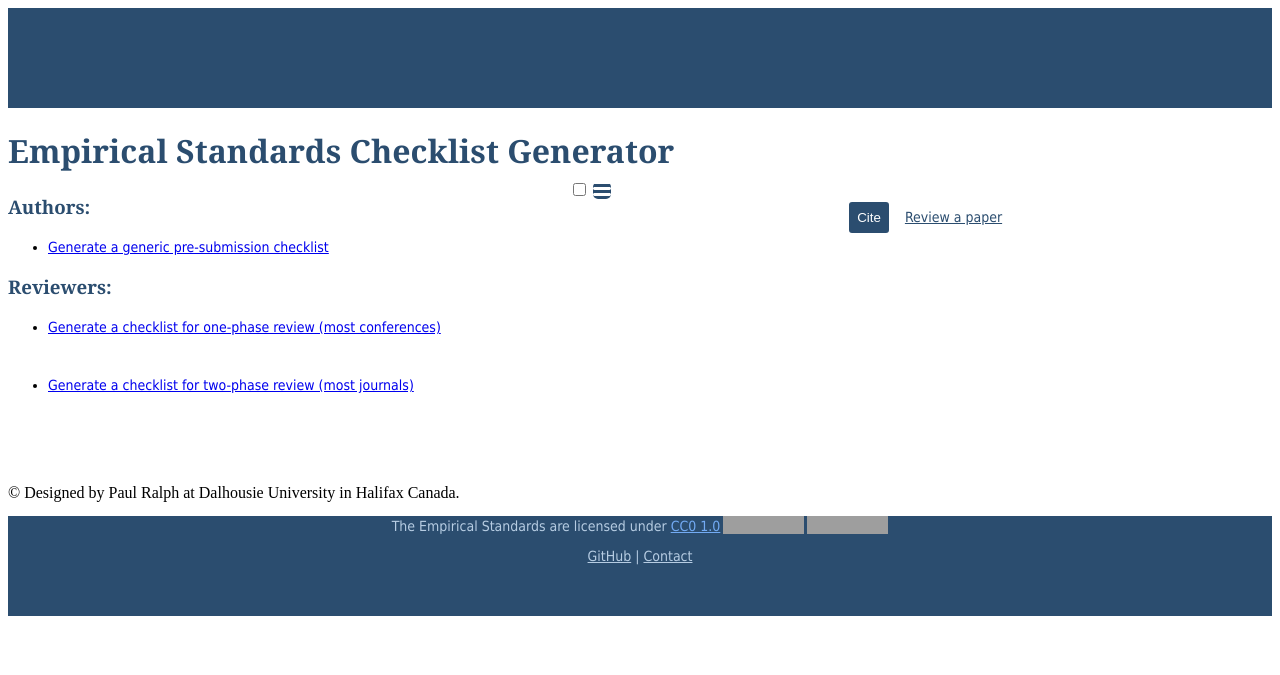
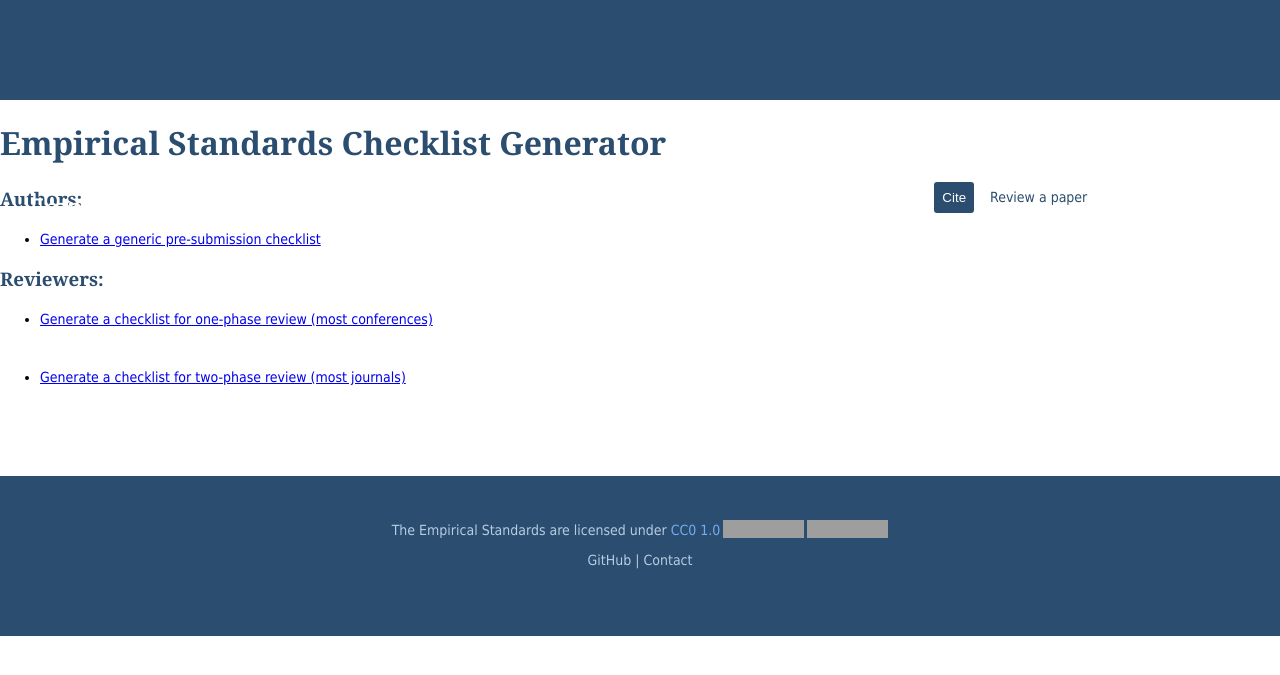
Before and after one commit to eschltz/standardstest, a Jekyll site: the page built from tab_02_tools.md, in a window 1280 px wide. Shown: the top 675 px of the page. Built offline with Jekyll 4.4.1, drawn with Linux system fonts in a browser that asks for light colours; a script that is not in the unit is left out; grey boxes are pictures that could not be loaded.

Commit message:
Header + footer styling

```diff
--- a/_includes/header.html
+++ b/_includes/header.html
@@ -3,7 +3,7 @@
 		<a class="site-title" rel="author" href="/standardstest/">Empirical Standards</a>
 		<nav class="site-nav">
 			<input type="checkbox" id="nav-trigger" class="nav-trigger">
-			<label for="nav-trigger" style="background-color: #2b4d6f; border-radius: 5px;">
+			<label class="nav-trigger-label" for="nav-trigger"">
 				<span class="menu-icon">
 					<svg viewBox="0 0 18 15" width="18px" height="15px" style="">
 						<path d="M18,1.484c0,0.82-0.665,1.484-1.484,1.484H1.484C0.665,2.969,0,2.304,0,1.484l0,0C0,0.665,0.665,0,1.484,0 h15.032C17.335,0,18,0.665,18,1.484L18,1.484z M18,7.516C18,8.335,17.335,9,16.516,9H1.484C0.665,9,0,8.335,0,7.516l0,0 c0-0.82,0.665-1.484,1.484-1.484h15.032C17.335,6.031,18,6.696,18,7.516L18,7.516z M18,13.516C18,14.335,17.335,15,16.516,15H1.484 C0.665,15,0,14.335,0,13.516l0,0c0-0.82,0.665-1.483,1.484-1.483h15.032C17.335,12.031,18,12.695,18,13.516L18,13.516z" fill="white"></path>
@@ -11,7 +11,6 @@
 				</span>
 			</label>
 			<div class="trigger">
-
 				<a class="page-link" href="https://eschltz.github.io/standardstest/about/">About</a>
 				<a class="page-link" href="https://eschltz.github.io/standardstest/docs/standards">Standards</a>
 				<a class="page-link" href="https://eschltz.github.io/standardstest/docs/supplements">Supplements</a>
--- a/_layouts/default.html
+++ b/_layouts/default.html
@@ -23,6 +23,5 @@
 
 		{%- include footer.html -%}
 
-		<script src="{{ "/assets/js/scale.fix.js" | relative_url }}"></script>
 	</body>
 </html>
--- a/assets/css/style.scss
+++ b/assets/css/style.scss
@@ -1,5 +1,84 @@
 ---
 ---
+
+body {
+	margin: 0;
+}
+
+h1, h2, h3 {
+	font-family: "Georgia";
+	color: #2b4d6f;
+}
+
+p, li, .tab a, a {
+	font-size: 14px;
+	font-family: "Tahoma";
+	text-decoration: none;
+}
+
+summary {
+	font-size:1.5em;
+	font-family: "Georgia";
+	color: #2b4d6f;
+}
+
+details {
+	margin-bottom: 20px;
+	text-indent: -24px;
+	margin-left: 24px;
+}
+
+details p {
+	margin-top: 20px;
+	margin-bottom: 20px;
+	text-indent: 0px;
+}
+
+main .wrapper a {
+	color: #2b4d6f;
+}
+
+strong {
+	margin-right: 20px;
+}
+
+.contributers p {
+	display: flex;
+}
+
+.contributers strong {
+	flex: 0 0 20%;
+}
+
+.contributers span {
+	flex: 0 0 35%;
+}
+
+form ul {
+	margin-top: 20px;
+}
+
+form ul ul {
+	margin-top: 10px;
+}
+
+form ul ul li {
+	margin-bottom: 5px;
+}
+
+fieldset {
+	margin-bottom: 30px;
+	border: 2px solid #2b4d6f;
+	padding-left: 20px;
+	padding-right: 20px;
+}
+
+legend {
+	font-family: "Georgia";
+	color: #2b4d6f;
+	padding-left: 5px;
+	padding-right: 5px;
+}
 
 .site-header {
 	background-color: #2b4d6f;
@@ -19,12 +98,70 @@
 	font-family: "Segoe UI";
 	color: white;
 	margin-left: 30px;
+	font-size: 26px;
+	font-weight: 300;
+	line-height: 54px;
+	letter-spacing: -1px;
+	margin-bottom: 0;
+	float: left;
 }
 
 .site-nav {
 	color: white;
 	float: right;
 	margin-right: 50px;
+}
+
+.nav-trigger, .site-nav .menu-icon {
+	display: none;
+}
+
+@media screen and (max-width: 600px) {
+	.site-nav {
+		position: absolute;
+		top: 9px;
+		right: 15px;
+		background-color: #2b4d6f;
+		border: 1px solid white;
+		border-radius: 5px;
+		text-align: right;
+	}
+	.site-nav label[for="nav-trigger"] {
+		display: block;
+		float: right;
+		width: 36px;
+		height: 36px;
+		z-index: 2;
+		cursor: pointer;
+	}
+	.site-nav .menu-icon {
+		display: block;
+		float: right;
+		width: 36px;
+		height: 26px;
+		line-height: 0;
+		padding-top: 10px;
+		text-align: center;
+	}
+	.site-nav .menu-icon>svg {
+		fill: white;
+	}
+	.site-nav input ~ .trigger {
+		clear: both;
+		display: none;
+	}
+	.site-nav input:checked ~ .trigger {
+		display: block;
+		padding-bottom: 5px;
+	}
+	.site-nav .page-link {
+		display: block;
+		padding: 5px 10px;
+		margin-left: 20px;
+	}
+	.site-nav .page-link:not(:last-child) {
+		margin-right: 0;
+	}
 }
 
 .page-link {
@@ -53,12 +190,13 @@
 .site-footer {
 	background-color: #2b4d6f;
 	min-height: 100px;
-	max-width: 100%;
+	padding: 30px 0;
 }
 
 .site-footer .wrapper {
 	color: #b6cce2;
 	text-align: center;
+	max-width: 100%;
 }
 
 .license-link {
@@ -74,77 +212,3 @@
 .footer-link {
 	color: #b6cce2;
 }
-
-h1, h2, h3 {
-  font-family: "Georgia";
-  color: #2b4d6f;
-}
-
-p, li, .tab a, a {
-  font-size: 14px;
-  font-family: "Tahoma";
-}
-
-summary {
-  font-size:1.5em;
-  font-family: "Georgia";
-  color: #2b4d6f;
-}
-
-details {
-  margin-bottom: 20px;
-  text-indent: -24px;
-  margin-left: 24px;
-}
-
-details p {
-  margin-top:20px;
-  margin-bottom: 20px;
-  text-indent: 0px;
-}
-
-main .wrapper a {
-  color:#2b4d6f;
-}
-
-strong {
-  margin-right:20px;
-}
-
-.contributers p {
-  display: flex;
-}
-
-.contributers strong {
-  flex: 0 0 20%;
-}
-
-.contributers span {
-  flex: 0 0 35%;
-}
-
-form ul {
-  margin-top: 20px;
-}
-
-form ul ul {
-  margin-top:10px;
-}
-
-form ul ul li {
-  margin-bottom:5px;
-}
-
-fieldset {
-  margin-bottom: 30px;
-  border: 2px solid #2b4d6f;
-  padding-left: 20px;
-  padding-right: 20px;
-}
-
-legend {
-  font-family: "Georgia";
-  color: #2b4d6f;
-  padding-left: 5px;
-  padding-right: 5px;
-}
--- a/form_generator/index.html
+++ b/form_generator/index.html
@@ -48,6 +48,5 @@
 		</form>
     </div>
 	<br><br><br><br>
-	&copy; Designed by Paul Ralph at Dalhousie University in Halifax Canada.
     </body>
 </html>
```
